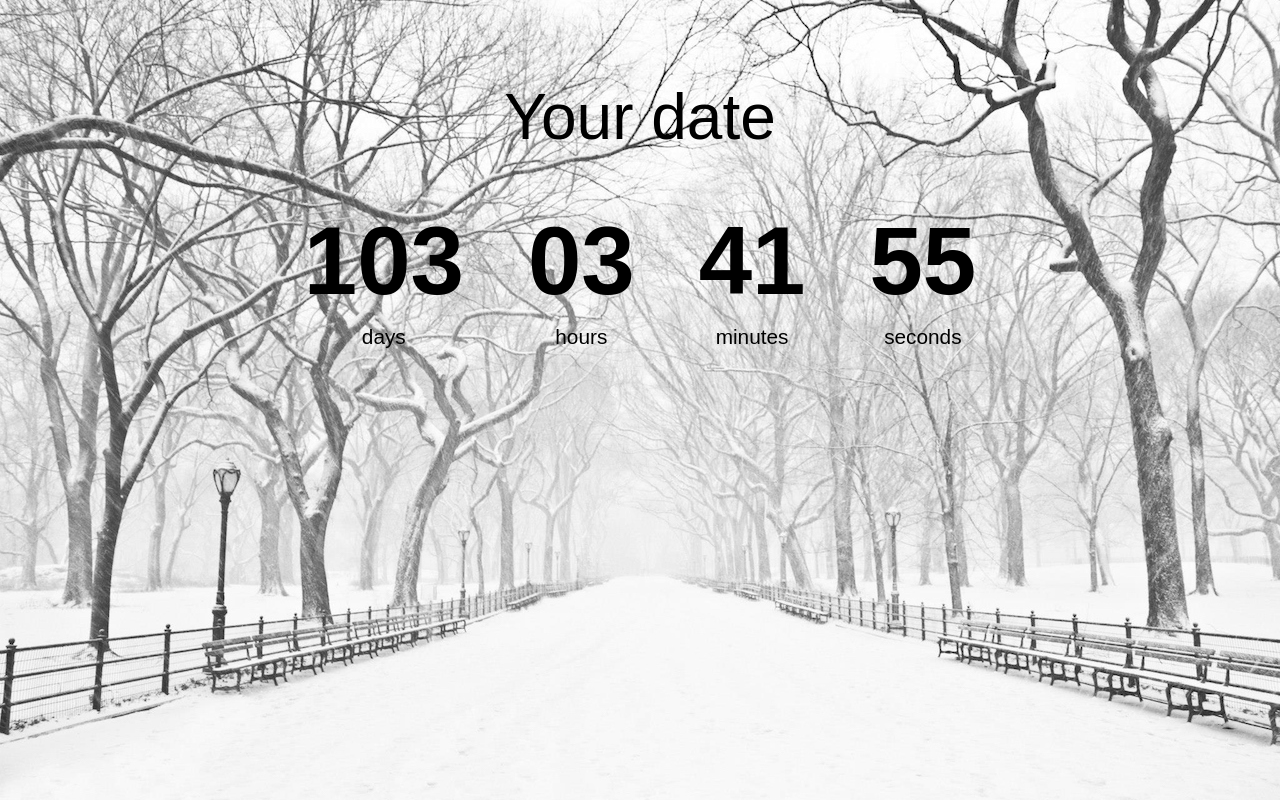
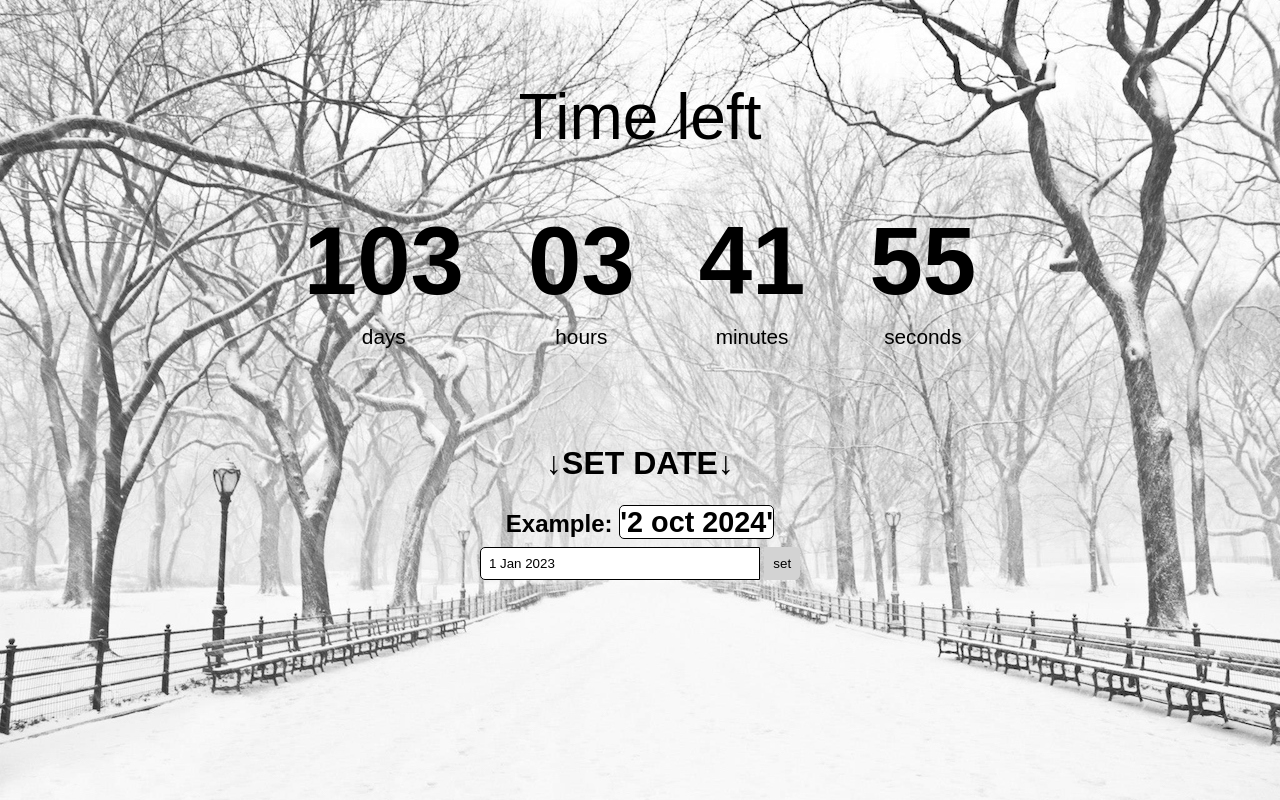
Before and after one commit to Sema92m/countdown-timer, a plain HTML site: page index.html in a window 1280 px wide. Drawn offline with Linux system fonts and the light colour scheme.

Commit message:
Add data input, setData function

```diff
--- a/index.html
+++ b/index.html
@@ -9,7 +9,7 @@
         <title>Countdown Timer</title>
     </head>
     <body>
-        <h1>Your date</h1>
+        <h1>Time left</h1>
         <div class="countdown-container">
             <div class="countdown-el days-c">
                 <p class="big-text" id='days'>0</p>
@@ -27,6 +27,15 @@
                 <p class="big-text" id='seconds'>0</p>
                 <span>seconds</span>
             </div>
+        </div><!-- container -->
+        <div class="container">
+            <h2>↓SET DATE↓</h2>
+            <h3>Example: <span>'2 oct 2024'</span></h3>
+            <div class="user-input">
+                <input class="input" type="text" onfocus="this.value=''" value="1 Jan 2023">
+                <button class="btn">set</button>
+            </div>
+
         </div>
         <script src="./script.js"></script>
     </body>
--- a/script.js
+++ b/script.js
@@ -1,10 +1,24 @@
-
 const daysEl = document.getElementById("days");
 const hoursEl = document.getElementById("hours");
 const minsEl = document.getElementById("minutes");
 const secondsEl = document.getElementById("seconds");
 
-const newYears = "1 Jan 2023";
+let newYears = '01 Jan 2023';
+
+//---
+document.querySelector(".btn").addEventListener("click", myClick);
+function myClick() {
+    let a = document.querySelector("input").value;
+    newYears.innerHTML = a;
+	newYears = a;
+	// console.log(`a = ${a}`);
+	// console.log(`newYears = ${newYears}`);
+    countdown();
+    setInterval(countdown, 1000);
+
+}
+//--
+
 
 function countdown() {
     const newYearsDate = new Date(newYears);
@@ -29,5 +43,11 @@ function formatTime(time) {
 
 // initial call
 countdown();
+setInterval(countdown, 1000);
 
-setInterval(countdown, 1000);
+// document.querySelector('.btn').onclick = myClick;
+// document.querySelector('.btn').addEventListener('click', myClick);
+// function myClick() {
+// 	let inputValue = document.querySelector('input').value;
+// 	document.querySelector('.out').innerHTML = inputValue;
+// }
--- a/style.css
+++ b/style.css
@@ -40,3 +40,62 @@ h1 {
 .countdown-el span {
     font-size: 1.3rem;
 }
+
+.container {
+    width: 500px;
+    height: 300px;
+    display: flex;
+    flex-direction: column;
+    justify-content: center;
+    align-items: center;
+}
+
+h2 {
+    font-size: 2rem;
+    margin-bottom: 1rem;
+}
+h3 {
+    font-size: 1.5rem;
+    margin: 0.5rem 0;
+}
+h3 span {
+    font-size: 1.8rem;
+    border: 1px solid black;
+    border-radius: 5px;
+    background: #fff;
+}
+.user-input {
+    width: 350px;
+    text-align: center;
+}
+.user-input input {
+    width: 80%;
+    outline: none;
+    padding: 8px;
+    border: 1px solid black;
+    border-top-left-radius: 5px;
+    border-bottom-left-radius: 5px;
+    transition: all 0.3s ease-in-out;
+}
+
+.user-input input:focus {
+    box-shadow: 0 0 5px #e22865;
+    border: 1px solid #e22865;
+}
+
+.user-input button {
+    cursor: pointer;
+    padding: 8px;
+    width: fit-content;
+    transition: 1s;
+    outline: none;
+    background-color: lightgray;
+    border: 1px solid lightgray;
+    border-top-right-radius: 5px;
+    border-bottom-right-radius: 5px;
+}
+
+.user-input button:hover {
+    background-color: transparent;
+    color: #fff;
+}
```
